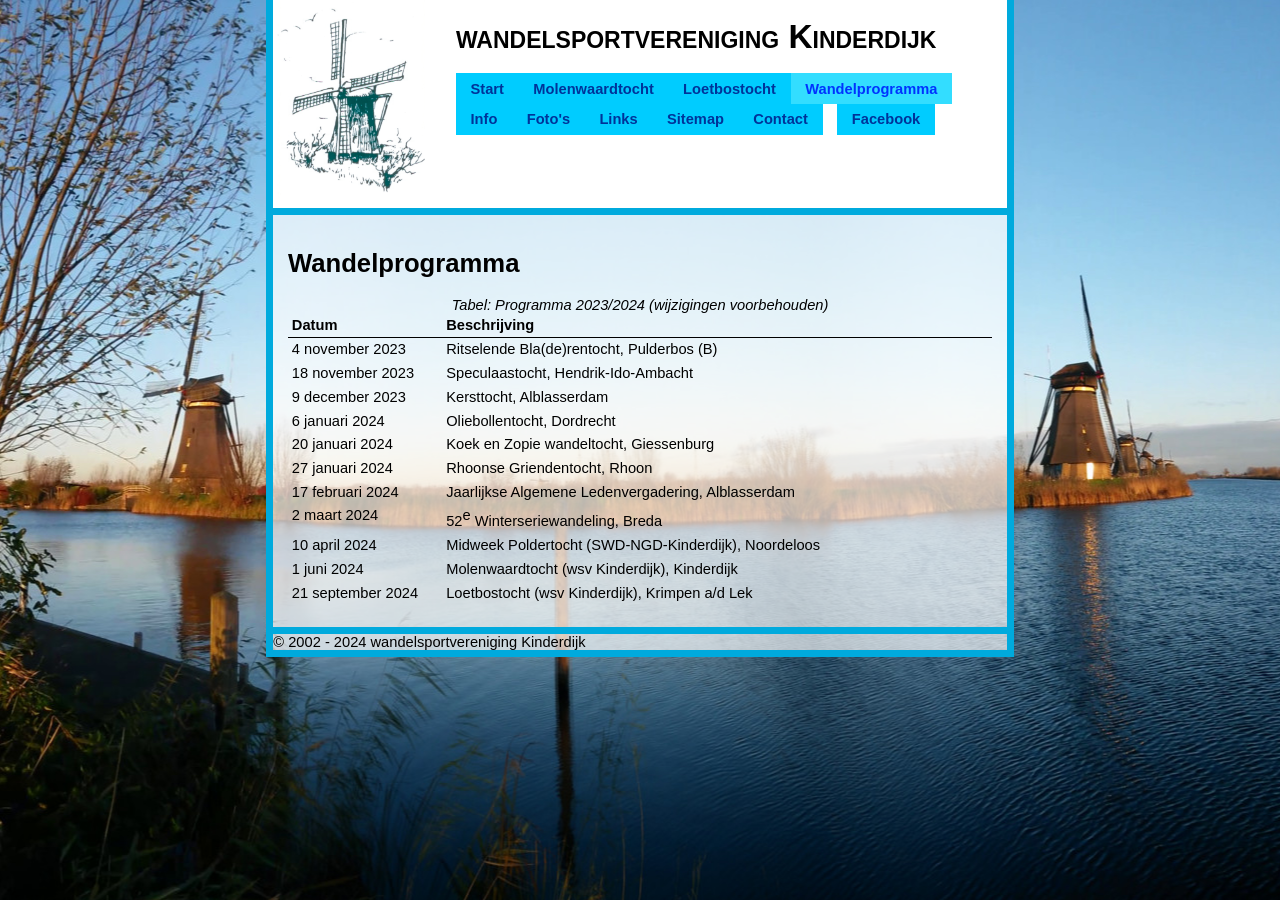
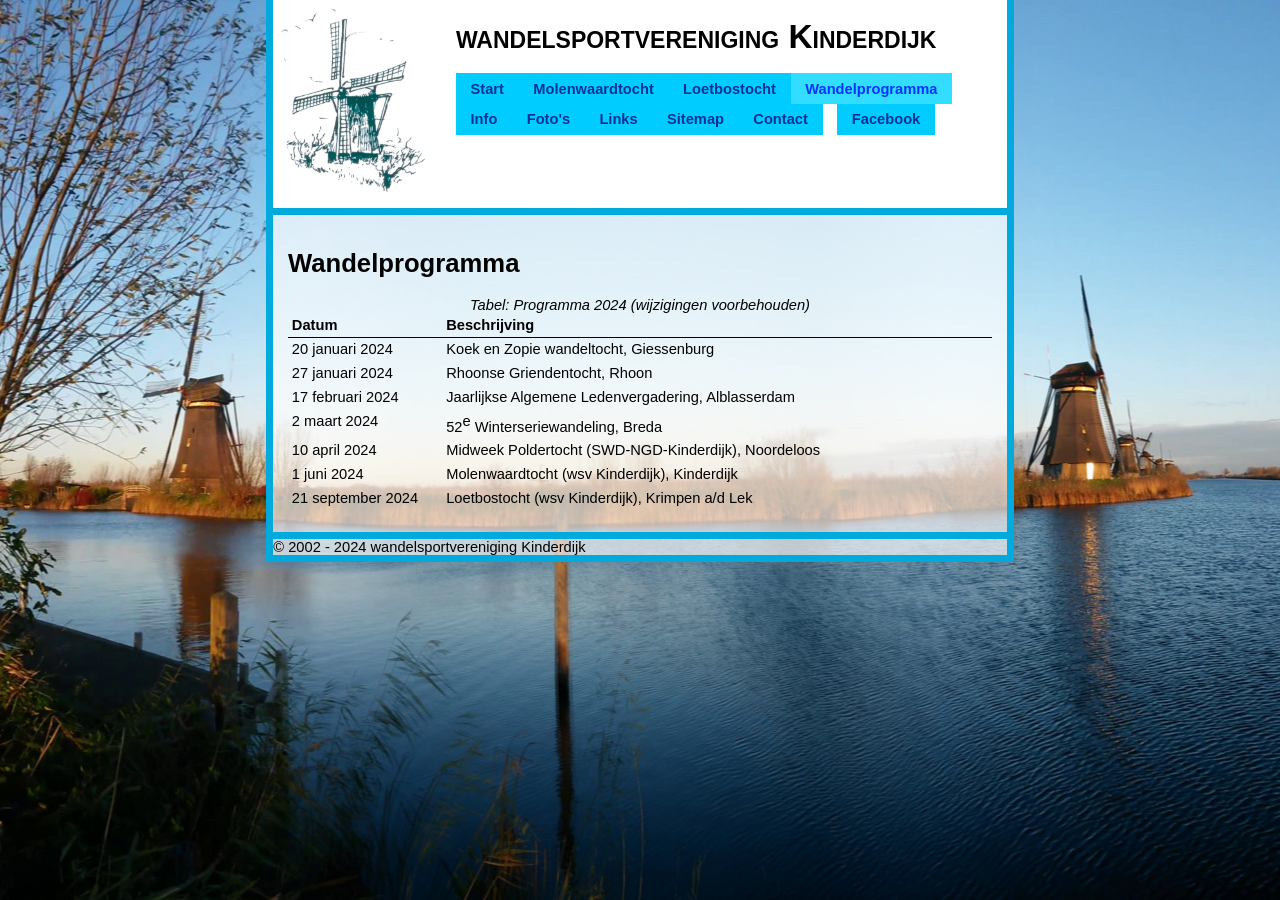
Before and after one commit to jvisser84/www.wsvkinderdijk.nl, a Jekyll site: the page built from docs/wandelprogramma.html, in a window 1280 px wide. Built offline with Jekyll 4.4.1, drawn with Linux system fonts in a browser that asks for light colours.

Commit message:
Wandelprogramma bijgewerkt door de tochten die al zijn geweest te verwijderen uit de lijst en dan blijft het programma 2024 over.

```diff
--- a/docs/_data/wandelprogramma.yml
+++ b/docs/_data/wandelprogramma.yml
@@ -1,15 +1,3 @@
-- name: Ritselende Bla(de)rentocht
-  location: Pulderbos (B)
-  date: 4 november 2023
-- name: Speculaastocht
-  location: Hendrik-Ido-Ambacht
-  date: 18 november 2023
-- name: Kersttocht
-  location: Alblasserdam
-  date: 9 december 2023
-- name: Oliebollentocht
-  location: Dordrecht
-  date: 6 januari 2024
 - name: Koek en Zopie wandeltocht
   location: Giessenburg
   date: 20 januari 2024
--- a/docs/wandelprogramma.html
+++ b/docs/wandelprogramma.html
@@ -4,7 +4,7 @@ title: Wandelprogramma
 permalink: /wandelprogramma
 ---
 <table class="activiteiten" border="0">
-  <caption>Programma 2023/2024 (wijzigingen voorbehouden)</caption>
+  <caption>Programma 2024 (wijzigingen voorbehouden)</caption>
   <thead>
     <tr>
       <th class="datum">Datum</th>
```
